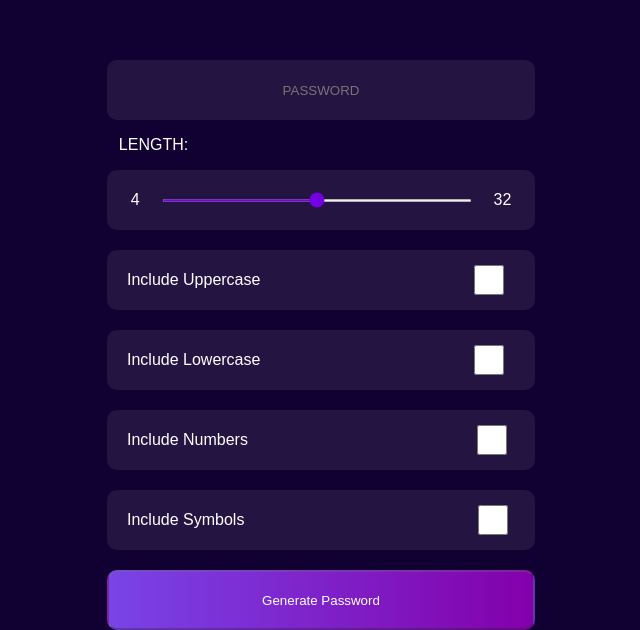
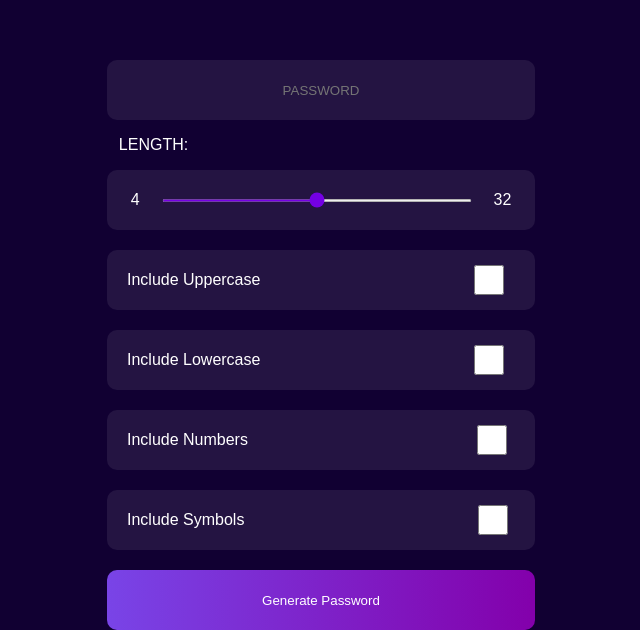
Before and after one commit to XavierVelasquezSoto/Generador-Password-Avanzado, a plain HTML site: page index.html in a window 1280 px wide. Shown: the part 190-820 px from the top of the page, without its empty margins (319-959 px from the left). Drawn offline with Linux system fonts and the light colour scheme.

Commit message:
Update style.css

```diff
--- a/css/style.css
+++ b/css/style.css
@@ -172,9 +172,5 @@ body {
   background: linear-gradient(to right, #7944e7, #8300ab);
   margin-top: 20px;
   cursor: pointer;
-  transition: scale 0.3s;
+  border: none;
 }
-
-.generatePassword:hover {
-  scale: 0.95;
-}
```
